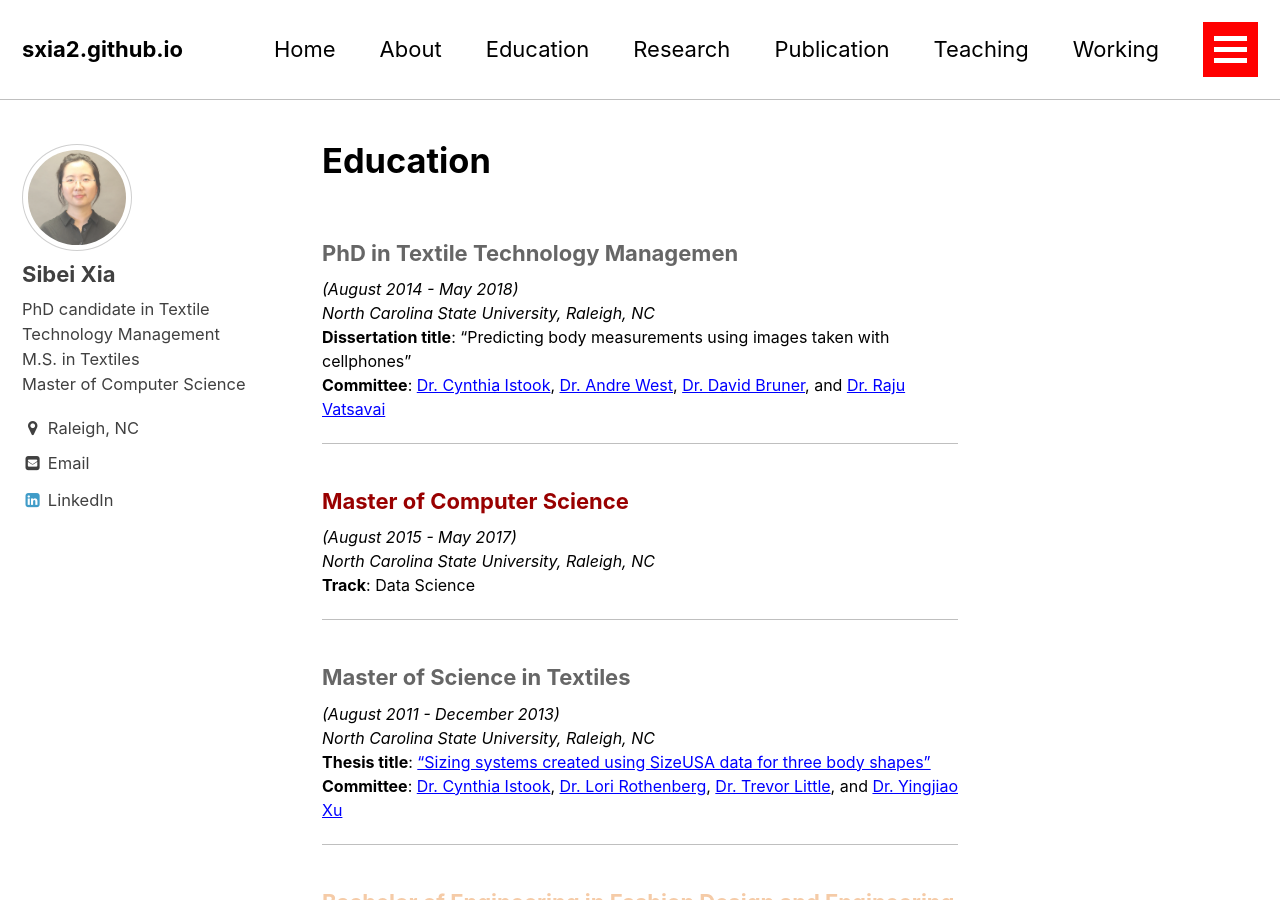
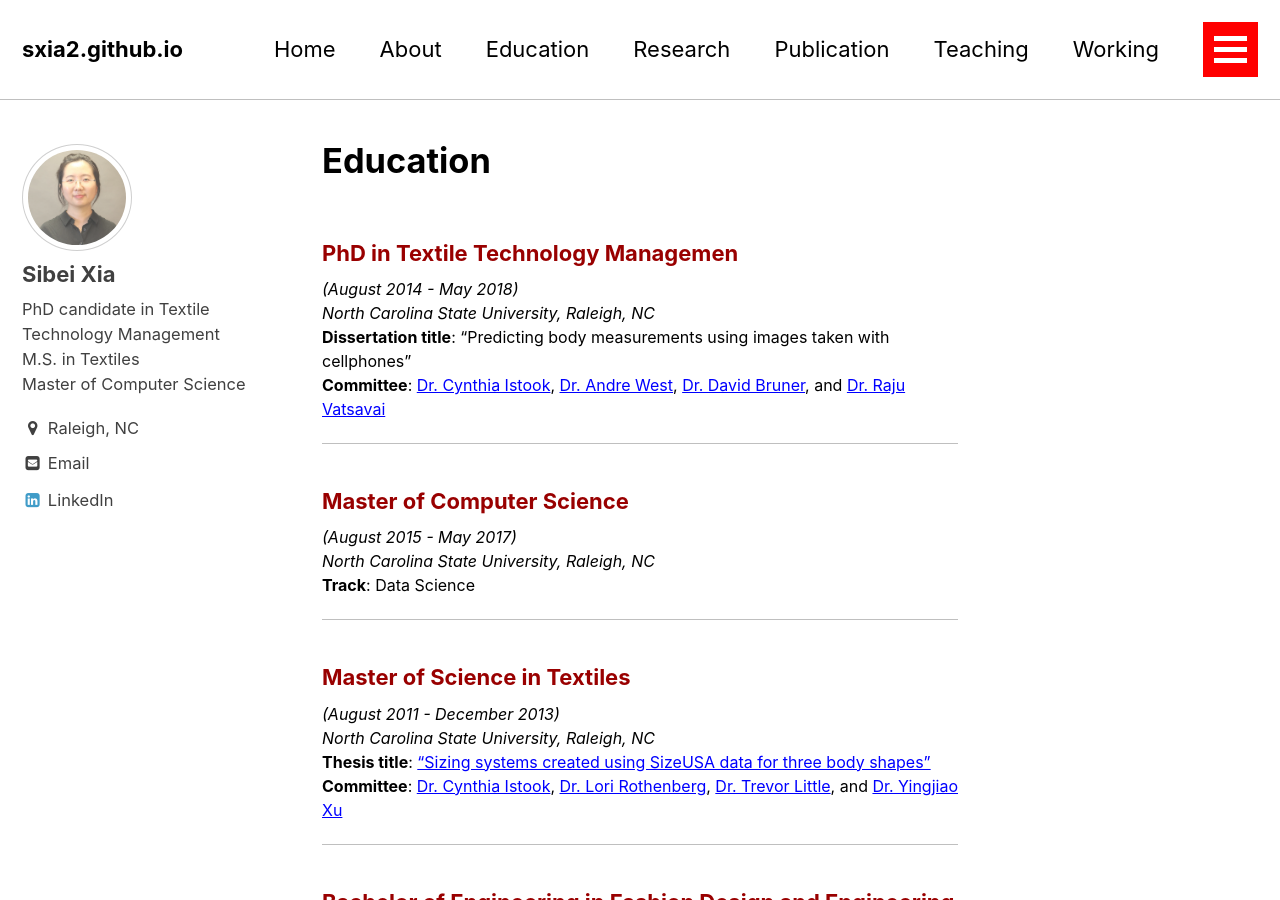
Before and after one commit to sxia2/sxia2.github.io, a Jekyll site: the page built from _pages/education.md, in a window 1280 px wide and 900 px high. Built offline with Jekyll 4.4.1, drawn with Linux system fonts in a browser that asks for light colours.

Commit message:
hex #990000

```diff
--- a/_pages/education.md
+++ b/_pages/education.md
@@ -3,7 +3,7 @@ permalink: /education/
 title: "Education"
 ---
 
-### <span style="color:#666666">PhD in Textile Technology Managemen</span>
+### <span style="color:#990000">PhD in Textile Technology Managemen</span>
 *(August 2014 - May 2018)*
 *North Carolina State University, Raleigh, NC*
 **Dissertation title**: “Predicting body measurements using images taken with cellphones”
@@ -17,21 +17,21 @@ title: "Education"
 
 ---
 
-### <span style="color:#666666">Master of Science in Textiles</span>
+### <span style="color:#990000">Master of Science in Textiles</span>
 *(August 2011 - December 2013)*
 *North Carolina State University, Raleigh, NC*
 **Thesis title**: [“Sizing systems created using SizeUSA data for three body shapes”](https://catalog.lib.ncsu.edu/record/NCSU3128934)
 **Committee**: [Dr. Cynthia Istook](https://textiles.ncsu.edu/blog/team/cynthia-istook/), [Dr. Lori Rothenberg](https://textiles.ncsu.edu/blog/team/lori-rothenberg/), [Dr. Trevor Little](https://textiles.ncsu.edu/blog/team/trevor-little/), and [Dr. Yingjiao Xu](https://textiles.ncsu.edu/blog/team/yingjiao-xu/)
 
 ---
-### <span style="color:#F5CBA7">Bachelor of Engineering in Fashion Design and Engineering</span>
+### <span style="color:#990000">Bachelor of Engineering in Fashion Design and Engineering</span>
 *(September 2007 - July 2011)*
 *Donghua University, Shanghai, China*
 **Undergraduate thesis title**: “Design of cup inner shape based on breast forms”
 **Advisor**: Dr. Fang Fang
 
 ---
-### <span style="color:#427E93">Minor in Japanese</span>
+### <span style="color:#990000">Minor in Japanese</span>
 *(September 2008 - July 2011)*
 *East China Normal University, Shanghai, China*
 
```
